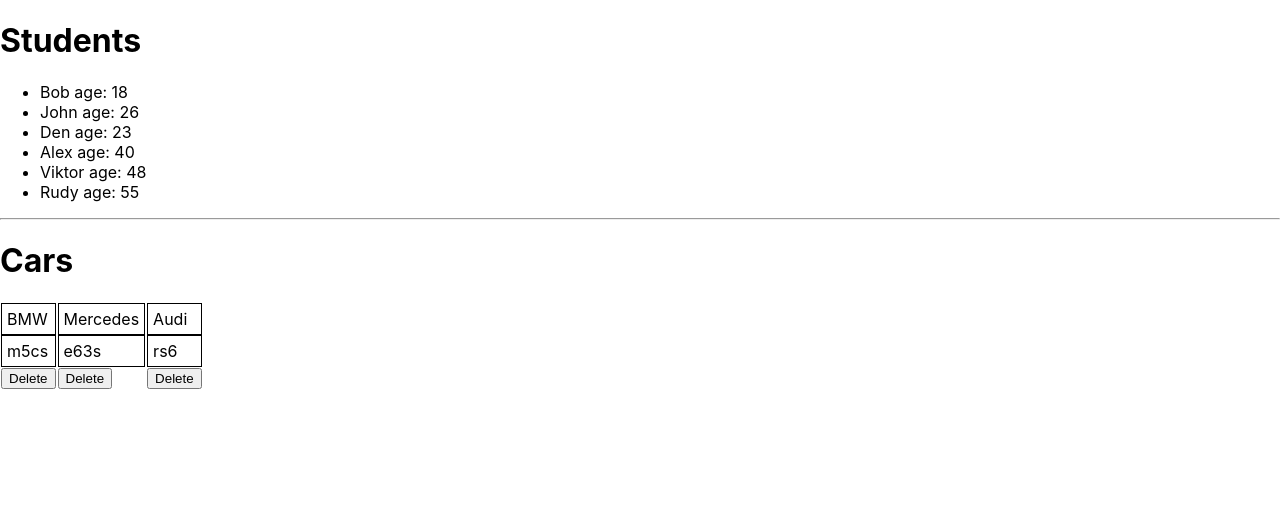
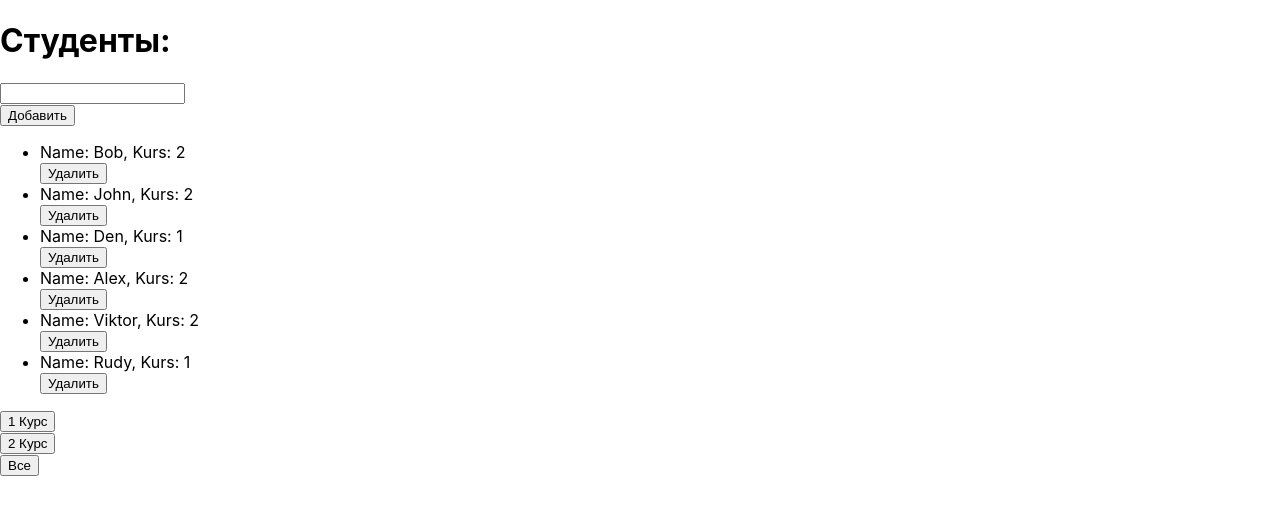
Before and after one commit to Kiri1111/My-todo, a React (Create React App) app: page / in a window 1280 px wide. Shown: the top 514 px of the page. Built offline with nearby package versions, Linux system fonts and the light colour scheme.

Commit message:
new students page

```diff
--- /dev/null
+++ b/src/microtasks/button/universalButton.tsx
@@ -0,0 +1,18 @@
+import React from 'react';
+
+type PropsType = {
+    callBackButton: () => void
+    title: string
+}
+const UniversalButton = (props: PropsType) => {
+    const onClickHandler = () => {
+        props.callBackButton()
+    }
+    return (
+        <div>
+            <button onClick={onClickHandler}>{props.title}</button>
+        </div>
+    );
+};
+
+export default UniversalButton;
--- a/src/microtasks/map-task.tsx
+++ /dev/null
@@ -1,42 +0,0 @@
-import React from 'react';
-import s from './map.module.css'
-
-
-export type TopCarsType = {
-    topCars: CarType[]
-    delCar: (callId: string) => void
-}
-type CarType = {
-    manufacturer: string
-    model: string
-    id: string
-}
-const MapTask = (props: TopCarsType) => {
-
-
-    return (
-        <div>
-            <hr/>
-            <h1>Cars</h1>
-            <tr>
-                {
-                    props.topCars.map(t => {
-
-                        const deleteCarHandler = () => props.delCar(t.id)
-
-                        return <td key={t.id} className={s.cars}>
-                            <div className={s.manufacturer}> {t.manufacturer} </div>
-                            <div className={s.model}>{t.model}</div>
-                            <button onClick={deleteCarHandler}>Delete</button>
-                        </td>
-                    })
-                }
-
-            </tr>
-
-        </div>
-
-    );
-};
-
-export default MapTask;
--- a/src/microtasks/map.module.css
+++ b/src/microtasks/map.module.css
@@ -1,14 +1,7 @@
-.cars {
-
-
+.error {
+    border: 1px solid red;
 }
 
-.manufacturer {
-    border: 1px solid black;
-    padding: 5px;
+.errorMessage {
+    color: red;
 }
-
-.model {
-    border: 1px solid black;
-    padding: 5px;
-}
--- a/src/microtasks/map.tsx
+++ b/src/microtasks/map.tsx
@@ -1,29 +1,92 @@
-import React from 'react';
+import React, {ChangeEvent, KeyboardEvent, useState} from 'react';
+import {FilterValueType} from './microtasks'
+import UniversalButton from "./button/universalButton";
+import UniversalInput from "./universalInput/universalInput";
+import s from './map.module.css'
 
-type Student = {
-    id: number
+export type Student = {
+    id: string
     name: string
-    age: number
+    kurs: number
 }
 
-type StudentsPropsType = {
+export type StudentsPropsType = {
     students: Student[]
+    addStudents: (name: string) => void
+    changeFilter: (value: FilterValueType) => void
+    deleteStudent: (studID: string) => void
     // students: Array<Student>
 }
 
-const Map = (props: StudentsPropsType) => {
+function Map(props: StudentsPropsType) {
+    let [name, setName] = useState('')
+    let [error, setError] = useState<string | null>(null)
+    const onchangeHandler = (e: ChangeEvent<HTMLInputElement>) => {
+        setName(e.currentTarget.value)
 
+    }
+
+    const onClickHandler = () => {
+        if (name !== '') {
+            props.addStudents(name.trim())
+            setName('')
+        } else {
+            setError('Введите имя!')
+        }
+    }
+
+    const onKeyPressHandler = (e: KeyboardEvent<HTMLInputElement>) => {
+        setError(null)
+        if (e.charCode === 13) {
+            onClickHandler()
+        }
+    }
+
+    const onClick1Filter = () => {
+        props.changeFilter('1');
+    }
+    const onClick2Filter = () => {
+        props.changeFilter('2');
+    }
+    const onClickAllFilter = () => {
+        props.changeFilter('all');
+    }
     return (
         <div>
-            <h1>Students</h1>
+            <h1>Студенты:</h1>
             <div>
+                {/*<input value={name} onChange={onchangeHandler}*/}
+                {/*       onKeyPress={onKeyPressHandler}/>*/}
+                <UniversalInput callBackInput={onchangeHandler}
+                                value={name}
+                                onKeyPress={onKeyPressHandler}
+                                error={error}
+                />
+                <UniversalButton callBackButton={onClickHandler}
+                                 title={'Добавить'}/>
+                {error && <div className={s.errorMessage}>{error}</div>}
                 <ul>
-                    {props.students.map(s =>
-                        <li key={s.id}><span>{s.name}</span><span> age: {s.age}</span></li>)}
+                    {
+                        props.students.map(s => {
+                            const deleteHandler = () => {
+                                props.deleteStudent(s.id)
+                            }
+                            return <li key={s.id}>
+                                <span>Name: {s.name},</span>
+                                <span> Kurs: {s.kurs}</span>
+                                <UniversalButton title={'Удалить'} callBackButton={deleteHandler}/>
+                            </li>
+                        })
+                    }
                 </ul>
+                <div>
+                    <UniversalButton callBackButton={onClick1Filter} title={'1 Курс'}/>
+                    <UniversalButton callBackButton={onClick2Filter} title={'2 Курс'}/>
+                    <UniversalButton callBackButton={onClickAllFilter} title={'Все'}/>
+                </div>
             </div>
         </div>
     );
-};
+}
 
 export default Map;
--- a/src/microtasks/microtasks.tsx
+++ b/src/microtasks/microtasks.tsx
@@ -1,38 +1,50 @@
 import React, {useState} from 'react';
 import Map from "./map";
-import MapTask from './map-task';
-import TopCarsType from './map-task'
 import {v1} from "uuid";
+
+
+export type FilterValueType = 'all' | '1' | '2'
 
 const Microtasks = () => {
 
-    const [topCars, setTopCars] = useState([
-        {id: v1(), manufacturer: 'BMW', model: 'm5cs'},
-        {id: v1(), manufacturer: 'Mercedes', model: 'e63s'},
-        {id: v1(), manufacturer: 'Audi', model: 'rs6'}
+    let [students, setStudents] = useState([
+        {id: v1(), name: 'Bob', kurs: 2},
+        {id: v1(), name: 'John', kurs: 2},
+        {id: v1(), name: 'Den', kurs: 1},
+        {id: v1(), name: 'Alex', kurs: 2},
+        {id: v1(), name: 'Viktor', kurs: 2},
+        {id: v1(), name: 'Rudy', kurs: 1},
     ])
 
-
-    const students = [
-        {id: 1, name: 'Bob', age: 18},
-        {id: 2, name: 'John', age: 26},
-        {id: 3, name: 'Den', age: 23},
-        {id: 4, name: 'Alex', age: 40},
-        {id: 5, name: 'Viktor', age: 48},
-        {id: 6, name: 'Rudy', age: 55},
-    ]
-
-    function delCar(callId: string) {
-        let filteredCars = topCars.filter(t => t.id != callId);
-        setTopCars(filteredCars)
+    function addStudents(name: string) {
+        let student = {id: v1(), name: name, kurs: 1}
+        setStudents([student, ...students])
     }
 
+    function deleteStudent(studID: string) {
+        let filteredStudents = students.filter(st => st.id !== studID)
+        setStudents(filteredStudents)
+    }
+
+    let [filter, setFilter] = useState<FilterValueType>('all')
+    let studentsFiltered = students;
+    if (filter === '1') {
+        studentsFiltered = studentsFiltered.filter(st => st.kurs === 1);
+    }
+    if (filter === '2') {
+        studentsFiltered = studentsFiltered.filter(st => st.kurs === 2);
+    }
+
+    function changeFilter(value: FilterValueType) {
+        setFilter(value);
+    }
 
     return (
         <div>
-            <Map students={students}/>
-            <MapTask topCars={topCars}
-                     delCar={delCar}
+            <Map students={studentsFiltered}
+                 addStudents={addStudents}
+                 changeFilter={changeFilter}
+                 deleteStudent={deleteStudent}
             />
         </div>
     );
--- /dev/null
+++ b/src/microtasks/universalInput/universalInput.tsx
@@ -0,0 +1,31 @@
+import React, {ChangeEvent, KeyboardEvent} from 'react';
+import s from '../map.module.css'
+
+
+type PropsInputType = {
+    callBackInput: (e: ChangeEvent<HTMLInputElement>) => void
+    value: string
+    onKeyPress: (e: KeyboardEvent<HTMLInputElement>) => void
+    error: string | null
+}
+
+const UniversalInput = (props: PropsInputType) => {
+    const onChangeHandler = (e: ChangeEvent<HTMLInputElement>) => {
+        props.callBackInput(e)
+    }
+    const onKeyPressHandler = (e: KeyboardEvent<HTMLInputElement>) => {
+        props.onKeyPress(e)
+    }
+    return (
+        <div>
+            <input
+                className={props.error ? s.error : ''}
+                value={props.value}
+                onChange={onChangeHandler}
+                onKeyPress={onKeyPressHandler}
+            />
+        </div>
+    );
+};
+
+export default UniversalInput;
```
